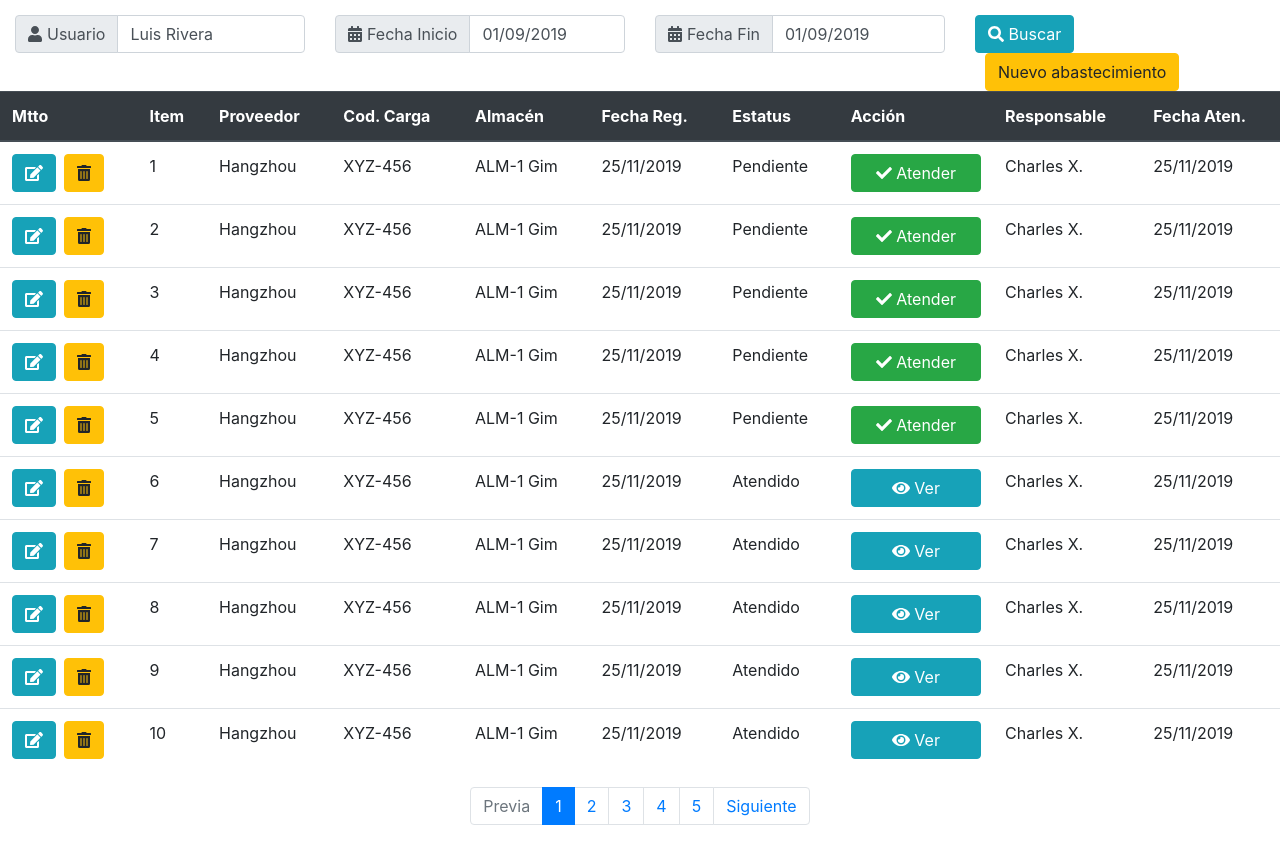
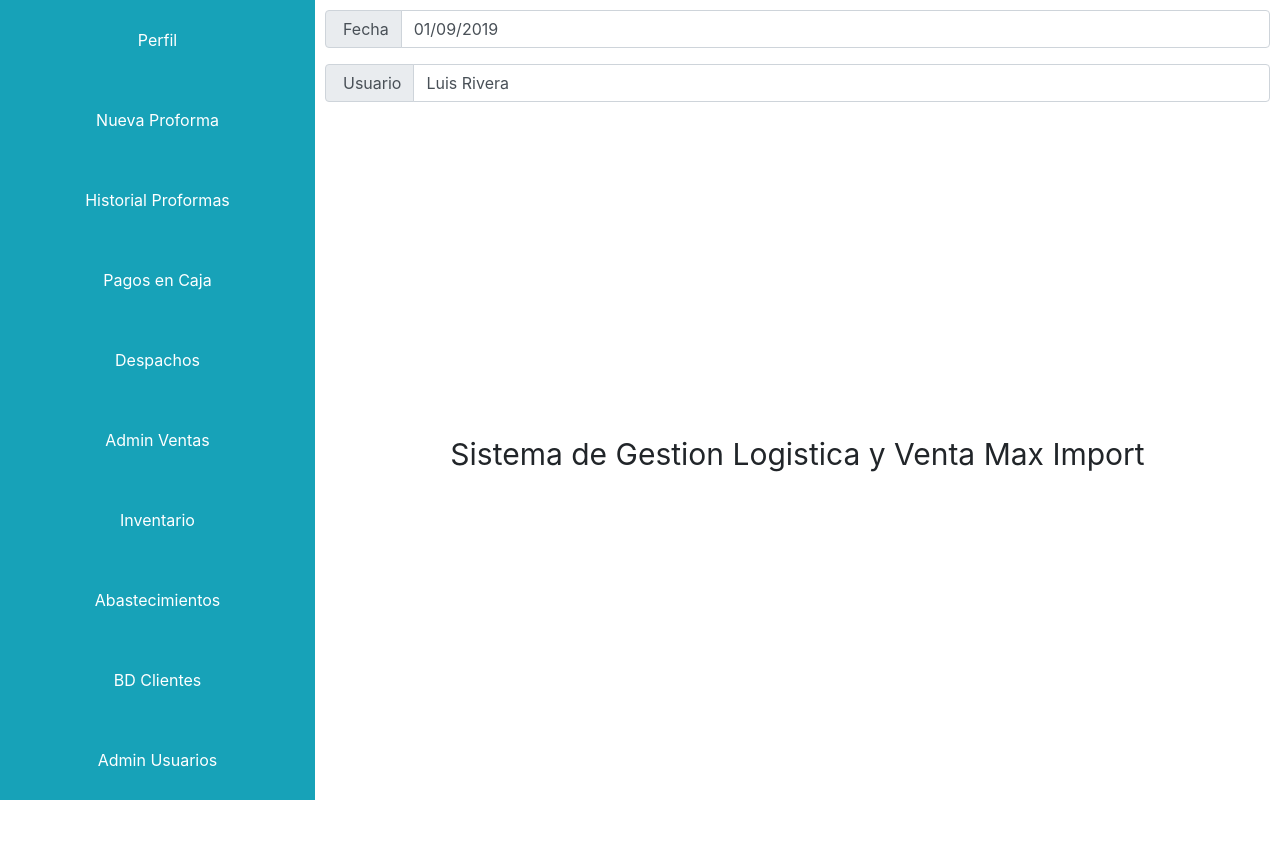
Before and after one commit to papercubeconsulting/MAX_IMPORT_FRONTEND, a Next.js app: page / in a window 1280 px wide. After the commit the page ends 800 px from the top, so only its background shows below. Built offline with nearby package versions, Linux system fonts and the light colour scheme.

Commit message:
index page

```diff
--- a/pages/index.tsx
+++ b/pages/index.tsx
@@ -2,102 +2,38 @@ import 'bootstrap/dist/css/bootstrap.min.css';
 import { NextPage } from 'next';
 import React from 'react';
 import { Button } from 'reactstrap';
-import { FontAwesomeIcon } from '@fortawesome/react-fontawesome'
-import { library } from '@fortawesome/fontawesome-svg-core'
-import { faEdit, faSearch, faTrashAlt, faEye, faCheck, faCalendarAlt, faUser } from '@fortawesome/free-solid-svg-icons'
-library.add(faEdit, faTrashAlt, faSearch, faEye, faCheck, faCalendarAlt, faUser)
-
 import FieldGroup from '../components/FieldGroup'
-
-type RowStock = {id: number, state: string};
-
-const RowSample: NextPage<{data: RowStock}> = ({data}) => (
-  <tr>
-    <td>
-      <Button color="info" style={{marginRight: 4, marginLeft: 0}}><FontAwesomeIcon icon="edit" /></Button>
-      <Button color="warning" style={{marginRight: 0, marginLeft: 4}}><FontAwesomeIcon icon="trash-alt" /></Button>
-    </td>
-    <td>{data.id}</td>
-    <td>Hangzhou</td>
-    <td>XYZ-456</td>
-    <td>ALM-1 Gim</td>
-    <td>25/11/2019</td>
-    <td>
-      {data.state=='ATE'&&'Atendido'}
-      {data.state=='PEN'&&'Pendiente'}
-    </td>
-    <td>
-      {data.state=='ATE'&&<Button color="info" style={{width: '100%'}}><FontAwesomeIcon icon="eye" /> Ver</Button>}
-      {data.state=='PEN'&&<Button color="success" style={{width: '100%'}}><FontAwesomeIcon icon="check" /> Atender</Button>}
-    </td>
-    <td>Charles X.</td>
-    <td>25/11/2019</td>
-  </tr>
+const Link: NextPage<{href: string,}> = ({href, children}) => (
+    <a style={{flexGrow: 1}} href={href}>
+        <Button color='info' style={{width: '100%', height: '100%', borderRadius: 0}}>
+            {children}
+        </Button>
+    </a>
 )
-const Home: NextPage<{ data: RowStock[] }> = ({ data }) => (
-  <>
-  <>
-  <div className="container" style={{maxWidth: "100%", marginTop: 15}}>
-    <div className="row">
-      <div className="col-sm">
-        <FieldGroup label='Usuario' value='Luis Rivera' icon='user'/>
-      </div>
-      <div className="col-sm">
-        <FieldGroup label='Fecha Inicio' value='01/09/2019' icon='calendar-alt'/>
-      </div>
-      <div className="col-sm">
-        <FieldGroup label='Fecha Fin' value='01/09/2019' icon='calendar-alt'/>
-      </div>
-      <div className="col-sm">
-        <Button color="info"><FontAwesomeIcon icon="search"/> Buscar</Button>
-        <Button color="warning" style={{marginLeft: 10}}>Nuevo abastecimiento</Button>
-      </div>
+const Home: NextPage<{ }> = ({}) => (
+  <div style={{height: '100vh', width: '100vw', display: 'flex'}}>
+    <div style={{flex: 1, flexDirection: "column", display: 'flex'}}>
+        <Link href='#'>Perfil</Link>
+        <Link href='#'>Nueva Proforma</Link>
+        <Link href='#'>Historial Proformas</Link>
+        <Link href='#'>Pagos en Caja</Link>
+        <Link href='#'>Despachos</Link>
+        <Link href='#'>Admin Ventas</Link>
+        <Link href='#'>Inventario</Link>
+        <Link href='./stock'>Abastecimientos</Link>
+        <Link href='#'>BD Clientes</Link>
+        <Link href='#'>Admin Usuarios</Link>
+    </div>
+    <div style={{flex: 3, flexDirection: "column", display: 'flex', margin: 10}}>
+                <FieldGroup label='Fecha' value='01/09/2019' icon='calendar-alt'/>
+                <FieldGroup label='Usuario' value='Luis Rivera' icon='user'/>
+        <div style={{flex: 1, display: 'flex', justifyContent: 'center', flexDirection: 'column'}}>
+            <div style={{fontSize: 30, justifyContent: 'center', display: 'flex'}}>
+                Sistema de Gestion Logistica y Venta Max Import
+            </div>
+        </div>
     </div>
   </div>
-  </>
-  <table className="table">
-    <thead className="thead-dark">
-      <tr>
-        <th scope="col">Mtto</th>
-        <th scope="col">Item</th>
-        <th scope="col">Proveedor</th>
-        <th scope="col">Cod. Carga</th>
-        <th scope="col">Almacén</th>
-        <th scope="col">Fecha Reg.</th>
-        <th scope="col">Estatus</th>
-        <th scope="col">Acción</th>
-        <th scope="col">Responsable</th>
-        <th scope="col">Fecha Aten.</th>
-      </tr>
-    </thead>
-    <tbody>
-      {data.map(row=><RowSample data={row}/>)}
-    </tbody>
-  </table>
-  <nav aria-label="Page navigation example">
-    <ul className="pagination justify-content-center">
-      <li className="page-item disabled">
-        <a className="page-link" href="#">Previa</a>
-      </li>
-      <li className="page-item active"><a className="page-link" href="#" tabIndex={-1}>1</a></li>
-      <li className="page-item"><a className="page-link" href="#">2</a></li>
-      <li className="page-item"><a className="page-link" href="#">3</a></li>
-      <li className="page-item"><a className="page-link" href="#">4</a></li>
-      <li className="page-item"><a className="page-link" href="#">5</a></li>
-      <li className="page-item">
-        <a className="page-link" href="#">Siguiente</a>
-      </li>
-    </ul>
-  </nav>
-  </>
 );
 
-Home.getInitialProps = async ({ req }) => {
-  var data = [];
-  for(let i=0;i<10;++i){
-    data.push({id: i+1, state: i<5?'PEN':'ATE'});
-  }
-  return { data };
-};
-
 export default Home;
```
Also changed, not shown: pages/stock.tsx (added, +103 -0 lines).
